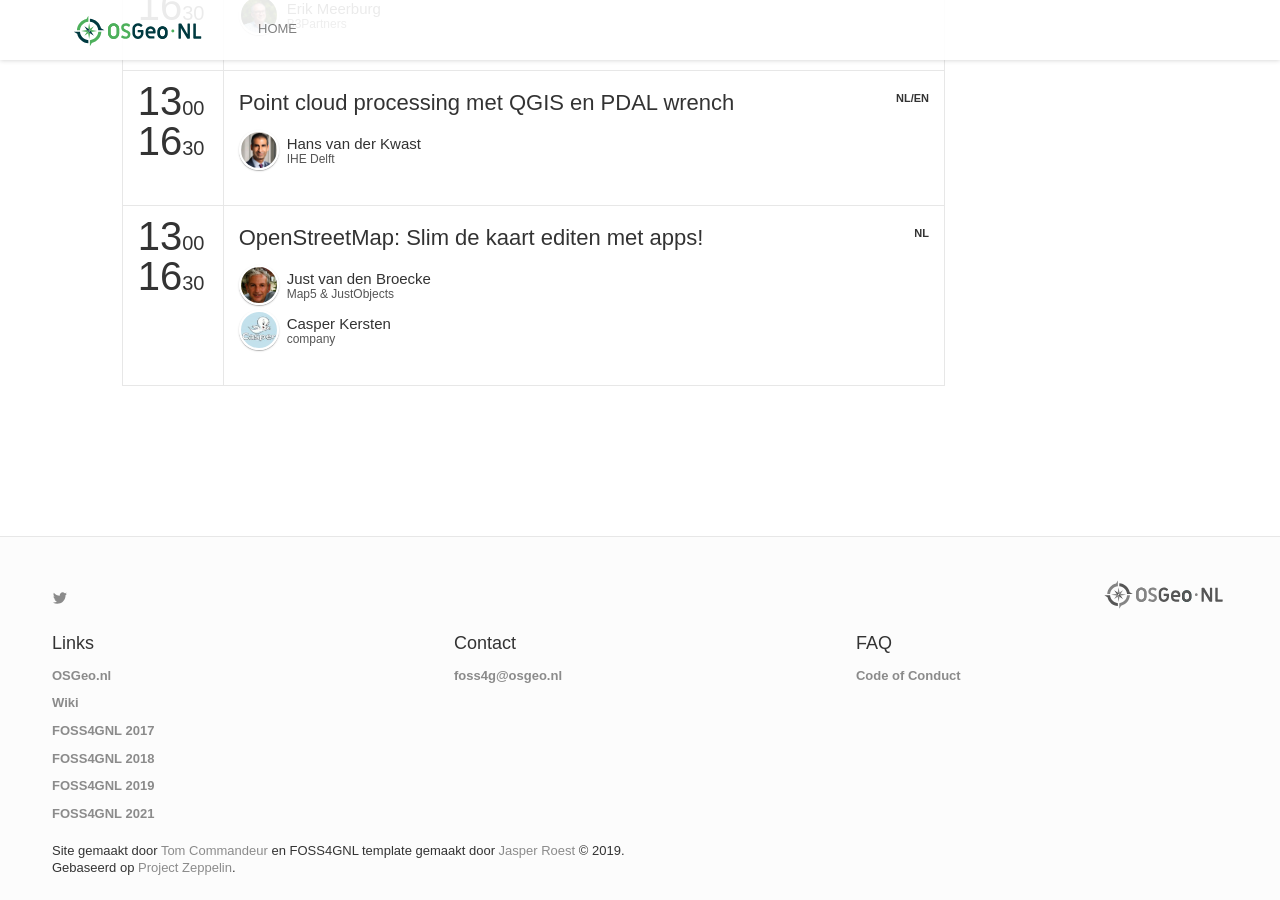
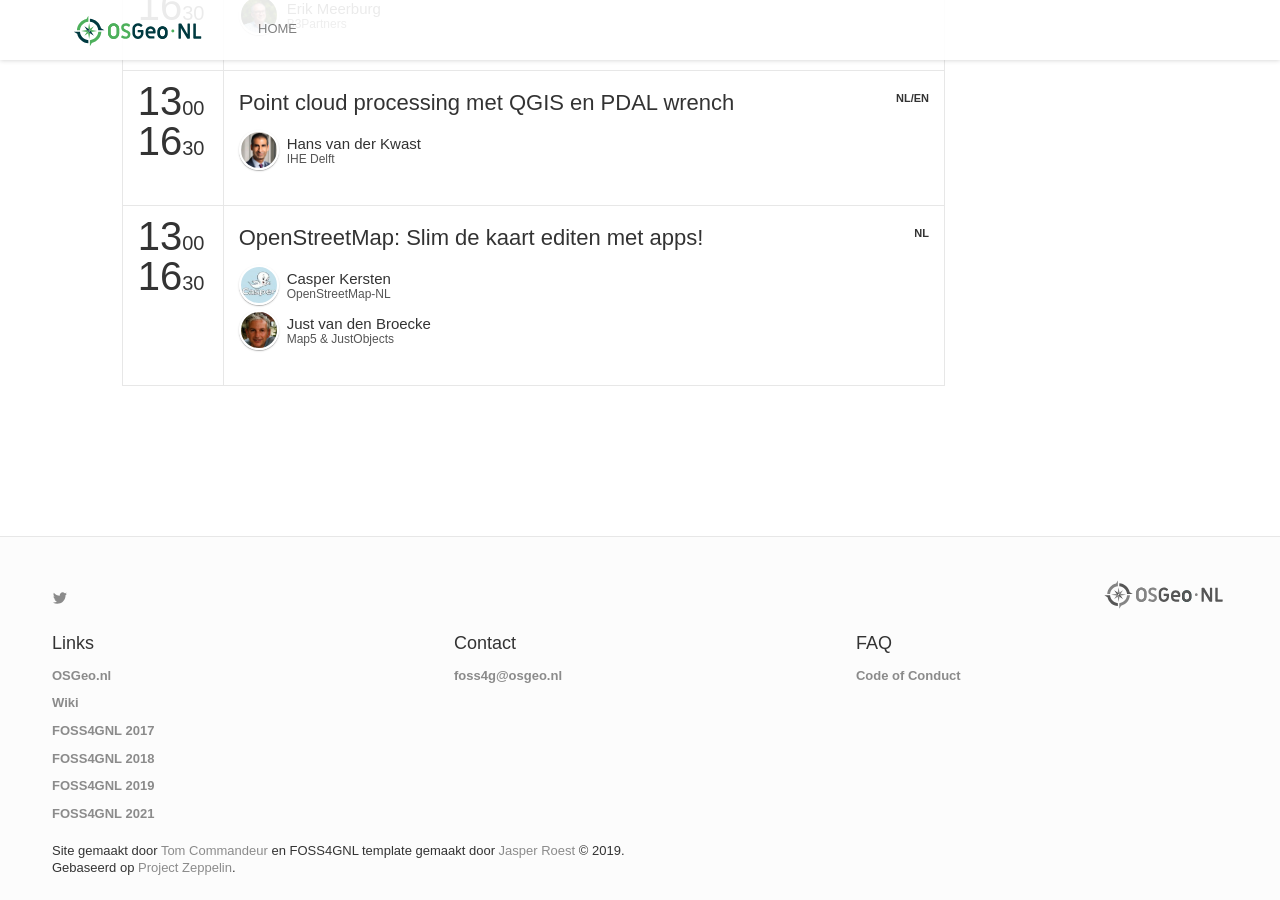
Before and after one commit to foss4gnl/2023.foss4g.nl, a Jekyll site: the page built from workshops.html, in a window 1280 px wide and 900 px high, scrolled down 1070 px. Built offline with Jekyll 4.4.1, drawn with Linux system fonts in a browser that asks for light colours; nearby versions of some CDN libraries; some web fonts are replaced; comment, search, counter and statistics services are not loaded.

Commit message:
order spreker volgorde zoals in sessions.yml niet als in speakers.yml

```diff
--- a/_data/speakers.yml
+++ b/_data/speakers.yml
@@ -227,7 +227,7 @@
   id: 126
   name: "Casper"
   surname: "Kersten"
-  company: "company"
+  company: "OpenStreetMap-NL"
   thumbnailUrl: "casper_kersten.jpg"
   social:
     - {name: "site", link: "https://community.openstreetmap.org/u/friendly_ghost/"}
--- a/_includes/schedule_conference.html
+++ b/_includes/schedule_conference.html
@@ -47,8 +47,8 @@
                                         <h5 class="slot-title" itemprop="name">{{ session.title }}</h5>
                                         <span class="slot-language">{{session.language | upcase}}</span>
                                         <ul class="slot-speakers">
-                                            {% for speaker in site.data.speakers %}
-                                                {% for session_speaker in session.speakers %}
+                                            {% for session_speaker in session.speakers %}
+                                                {% for speaker in site.data.speakers %}
                                                     {% if session_speaker == speaker.id %}
                                                     <li itemprop="performer"><div class="speaker-img flow-img img-circle" style="background-image: url({{ site.baseurl | append: '/img/people/' | append: speaker.thumbnailUrl }})"></div>
                                                     <p class="speaker-name">{{ speaker.name }} {{ speaker.surname }}
--- a/_includes/schedule_workshops.html
+++ b/_includes/schedule_workshops.html
@@ -43,8 +43,8 @@
                                         <h5 class="slot-title" itemprop="name">{{ session.title }}</h5>
                                         <span class="slot-language">{{session.language | upcase}}</span>
                                         <ul class="slot-speakers">
-                                            {% for speaker in site.data.speakers %}
-                                                {% for session_speaker in session.speakers %}
+                                            {% for session_speaker in session.speakers %}
+                                                {% for speaker in site.data.speakers %}
                                                     {% if session_speaker == speaker.id %}
                                                     <li itemprop="performer"><div class="speaker-img flow-img img-circle" style="background-image: url({{ site.baseurl | append: '/img/people/' | append: speaker.thumbnailUrl }})"></div>
                                                     <p class="speaker-name">{{ speaker.name }} {{ speaker.surname }}
```
